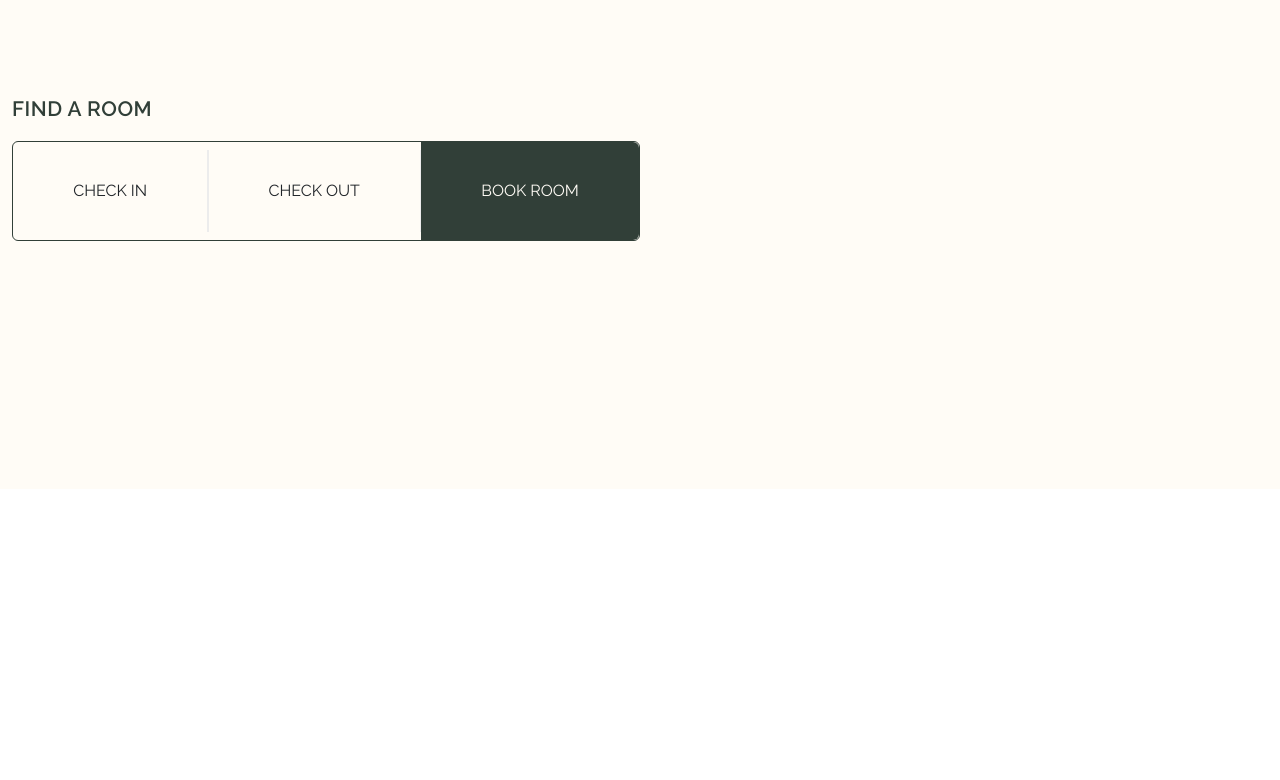
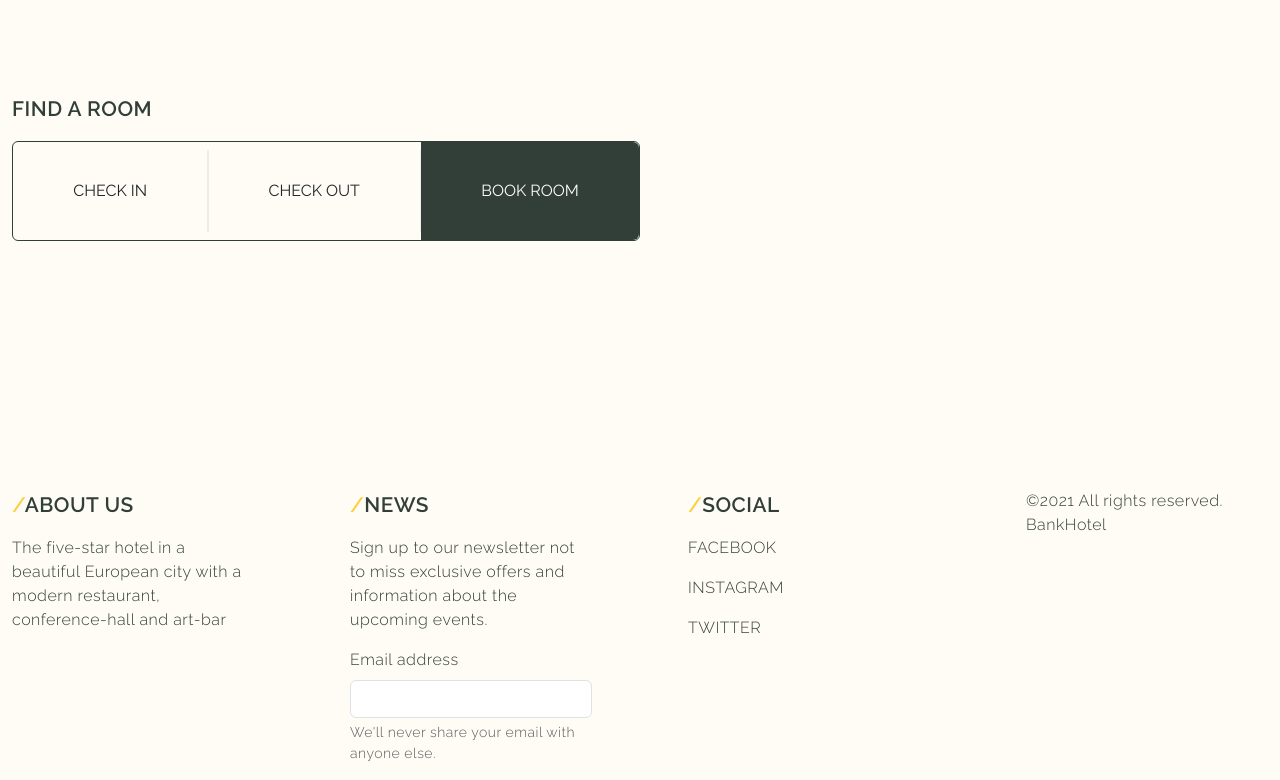
Before and after one commit to albertodefendi/demo_sim, a website: page html/index.html in a window 1280 px wide. Shown: the part 9282-10062 px from the top of the page. Before the commit the page ends 9771 px from the top, so only its background shows below. Drawn offline with nearby package versions, Linux system fonts and the light colour scheme.

Commit message:
Progresses

```diff
--- a/css/landing_page.scss
+++ b/css/landing_page.scss
@@ -98,7 +98,8 @@ $accordion-button-active-color: $primary-color;
 
 #container-2,
 #container-3,
-#container-5 {
+#container-5,
+#container-6 {
     @include body($white, $primary-font, $primary-color);
 }
 
--- a/html/index.html
+++ b/html/index.html
@@ -439,6 +439,44 @@
 
     <!-- ------------------------------------------------------------------------------------------------------------- -->
 
+    <div id="container-6">
+        <div class="container-xl">
+            <div class="d-flex">
+                <div class="flex-1 pe-5">
+                    <p class="fs-7 fw-semibold"><span class="d-inline secondary-color">/</span><span
+                            class="d-inline">ABOUT
+                            US</span></p>
+                    <p>The five-star hotel in a beautiful European city with a modern restaurant, conference-hall and
+                        art-bar</p>
+                </div>
+                <div class="flex-1 px-5">
+                    <p class="fs-7 fw-semibold"><span class="d-inline secondary-color">/</span><span
+                            class="d-inline">NEWS</span></p>
+                    <p>Sign up to our newsletter not to miss exclusive offers and information about the upcoming events.
+                    </p>
+                    <form>
+                        <div class="mb-3">
+                            <label for="email" class="form-label">Email address</label>
+                            <input type="email" class="form-control" id="email" aria-describedby="emailHelp">
+                            <div id="emailHelp" class="form-text">We'll never share your email with anyone else.</div>
+                        </div>
+                    </form>
+                </div>
+                <div class="flex-1 px-5">
+                    <p class="fs-7 fw-semibold"><span class="d-inline secondary-color">/</span><span
+                            class="d-inline">SOCIAL</span></p>
+                    <p>FACEBOOK</p>
+                    <p>INSTAGRAM</p>
+                    <p>TWITTER</p>
+                </div>
+                <div class="flex-1 ps-5">
+                    <p>©2021 All rights reserved. BankHotel</p>
+                </div>
+            </div>
+        </div>
+    </div>
+    </div>
+
     <script src="../javascript/script.js"></script>
     <script src="../node_modules/bootstrap/dist/js/bootstrap.bundle.min.js"></script>
 
```
Also changed, not shown: css/landing_page.css, 1 other file. Lines whose indentation alone changed are shown as unchanged.
